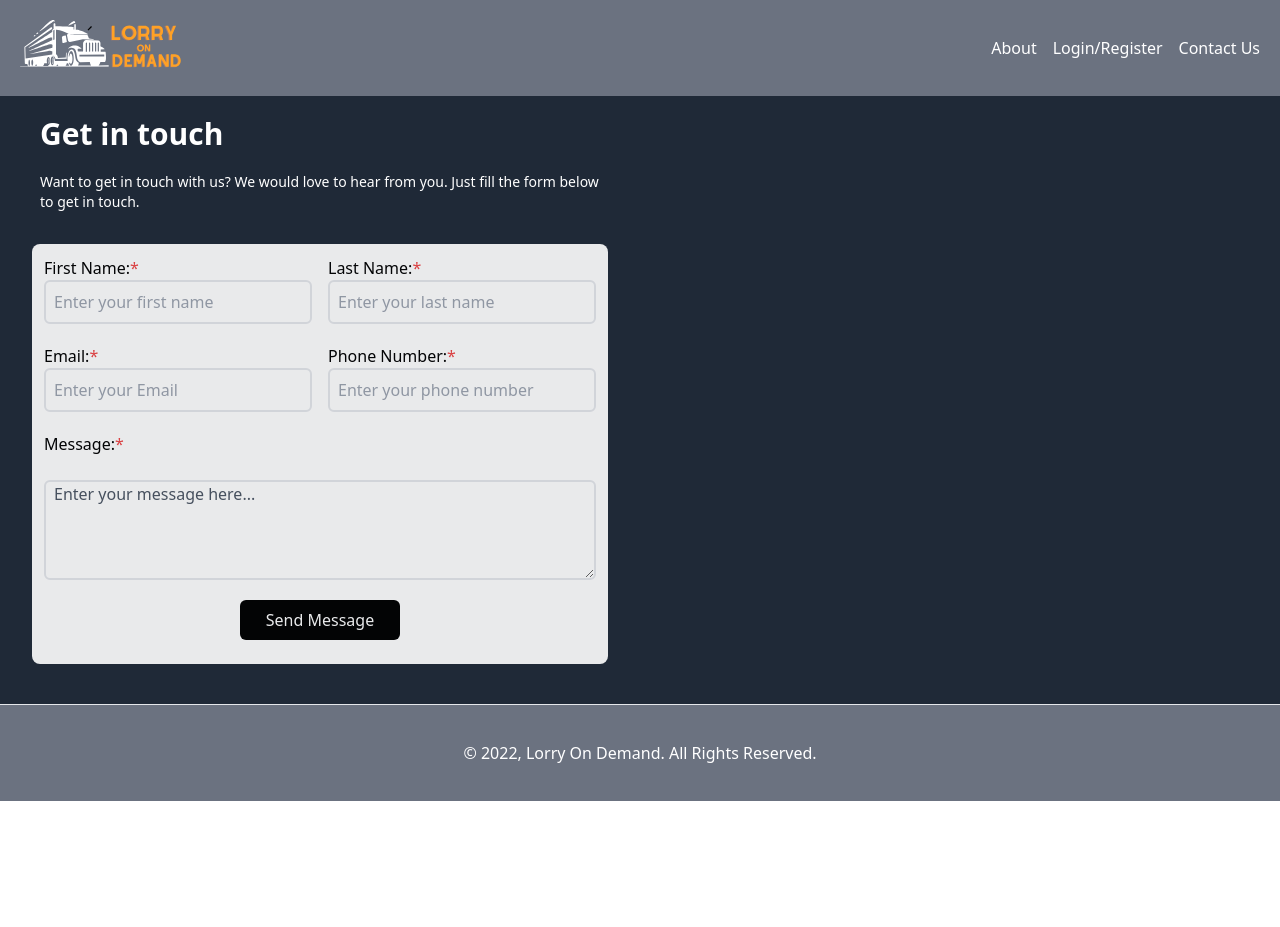
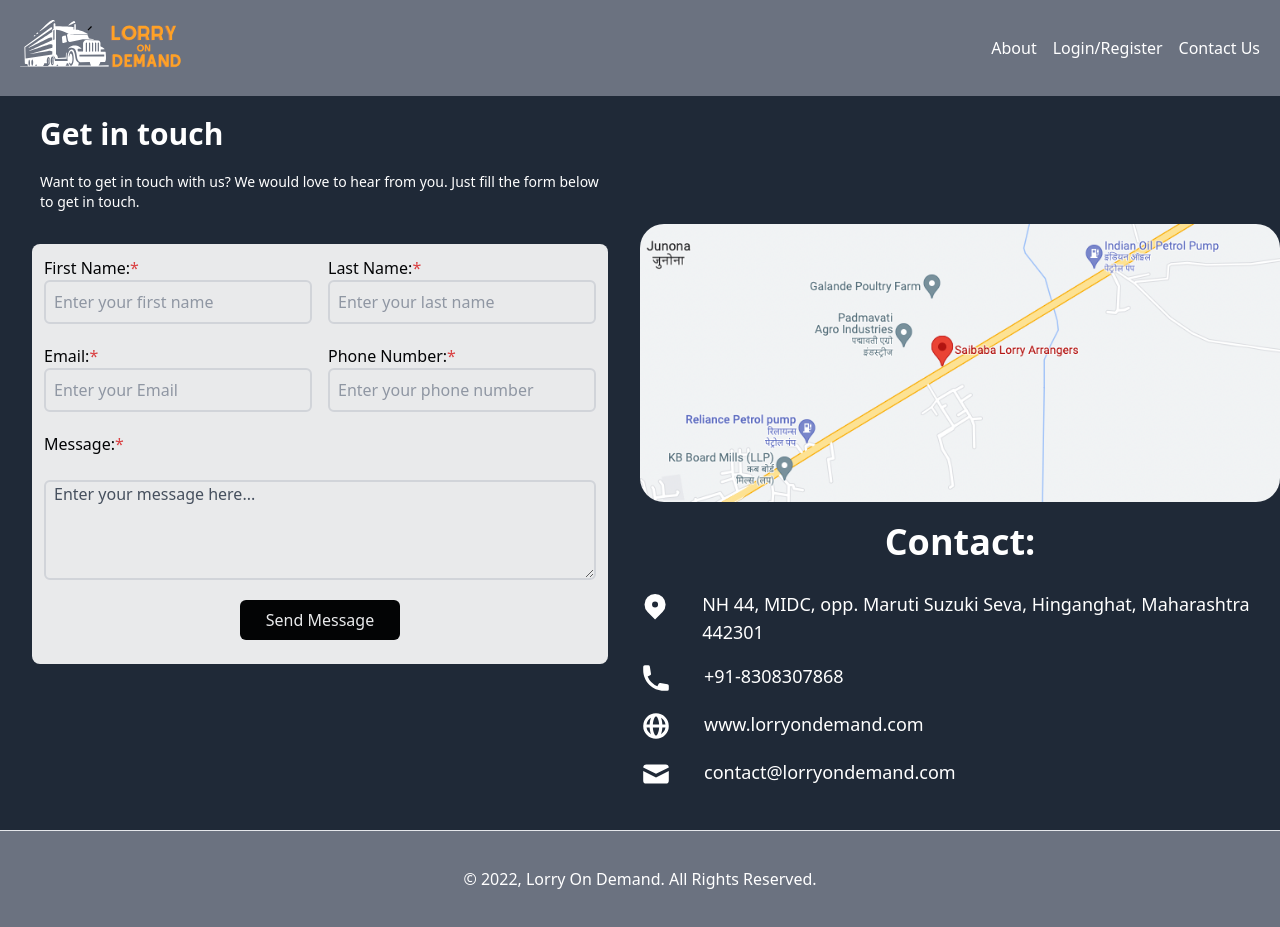
Before and after one commit to siddharth-kothari/lorryondemand, a Next.js app: page /contact in a window 1280 px wide. Before the commit the page ends 801 px from the top, so only its background shows below. Built offline with nearby package versions, Linux system fonts and the light colour scheme.

Commit message:
added contact details

```diff
--- a/next.config.js
+++ b/next.config.js
@@ -3,4 +3,8 @@ const nextConfig = {
   reactStrictMode: true,
 }
 
-module.exports = nextConfig
+module.exports = {
+  env:{
+    mapbox_key:'pk.eyJ1Ijoic2lkZGhhcnRoa290aGFyaSIsImEiOiJjbDBncWFqdDAwMTVsM25vM2F0Zm8zdjFoIn0.9CD4loY-sJO_6HiFjXYlHg',
+  },
+};
--- a/pages/contact.js
+++ b/pages/contact.js
@@ -2,6 +2,10 @@ import Head from 'next/head'
 import Footer from '../components/Footer'
 import { useState } from 'react';
 import Header from '../components/Header'
+import { GlobeAltIcon, LocationMarkerIcon, MailIcon, PhoneIcon } from '@heroicons/react/solid'
+
+
+
 
 function Contact() {
   const [fname, setFname] = useState();
@@ -9,6 +13,15 @@ function Contact() {
   const [mail, setMail] = useState();
   const [number, setNumber] = useState();
   const [msg, setMsg] = useState();
+
+
+  const [viewport, setViewport] = useState({
+    width: '250px',
+    height: '250px',
+    latitude: 20.570516859764027,
+    longitude: 78.8757957791813,
+    zoom: 11,
+  });
 
   return (
     <div>
@@ -18,7 +31,7 @@ function Contact() {
           <link rel="icon" href="/logo-1.png" />
         </Head>
         <Header />
-        <main className='bg-gray-800 pb-10 grid grid-cols-1 lg:grid-cols-2'>
+        <main className='relative bg-gray-800 pb-10 grid grid-cols-1 lg:grid-cols-2'>
           <div>
             <div>
               <h1 className='text-white font-bold text-2xl text-center pt-5 pb-5 md:text-left md:ml-10 md:mr-10 md:text-3xl'>Get in touch</h1>
@@ -60,8 +73,36 @@ function Contact() {
                 <button type="submit" className="bg-black w-[10rem] rounded-md shadow-x p-2 ml-auto mr-auto  text-white active:scale-95 transition transform duration-100">Send Message
                 </button>
               </div>
+            </form>
 
-            </form>
+          </div>
+
+          <div className=' ml-auto mr-auto mt-32'>
+            <img src="/map.png" alt="location" className='rounded-3xl hidden md:block mb-5' />
+
+            <h3 className='text-white text-4xl text-center font-bold'>Contact:</h3>
+
+            <div className='flex mt-7'>
+              <LocationMarkerIcon className='h-8 text-white flex' />
+              <p className='text-white flex pl-8 text-lg'>NH 44, MIDC, opp. Maruti Suzuki Seva, Hinganghat, Maharashtra 442301</p>
+            </div>
+
+            <div className='flex mt-4'>
+              <PhoneIcon className='h-8 text-white flex '/>
+              <p className='text-white flex pl-8 text-lg'>+91-8308307868</p>
+            </div>
+
+
+
+            <div className='flex mt-4'>
+              <GlobeAltIcon className='h-8 text-white flex '/>
+              <p className='text-white flex pl-8 text-lg'>www.lorryondemand.com</p>
+            </div>
+
+            <div className='flex mt-4'>
+              <MailIcon className='h-8 text-white flex '/>
+              <p className='text-white flex pl-8 text-lg'>contact@lorryondemand.com</p>
+            </div>
 
           </div>
         </main>
```
Also changed, not shown: package.json (+9 -1 lines), public/map.png (added), 1 other file (tests, documents, lock files or other folders).
